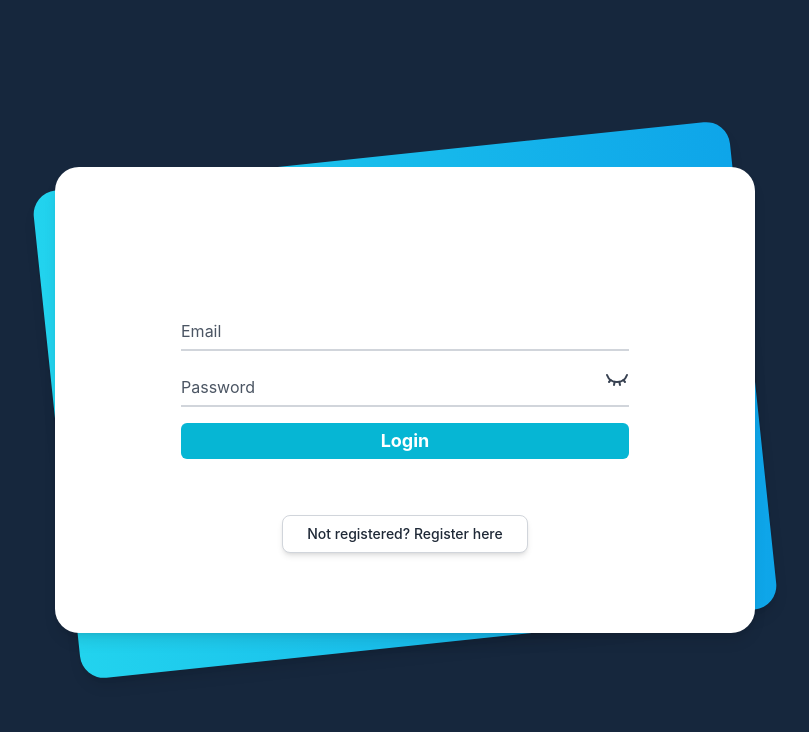
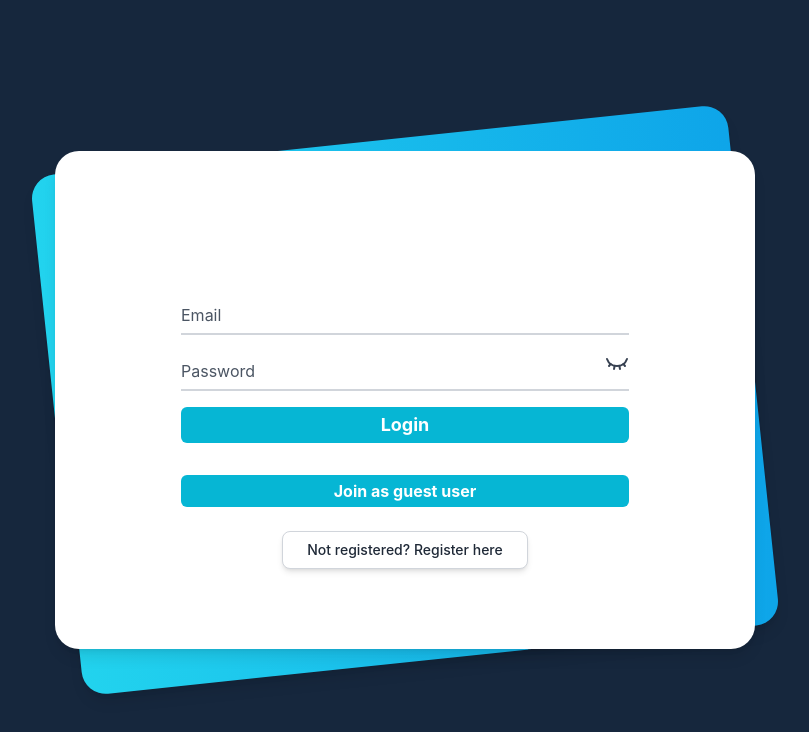
Before and after one commit to FluffyBrudy/pigeon-messanger-fronted, a React (Vite) app: page /auth/login in a window 1280 px wide. Shown: the top 732 px of the page, without its empty margins (235-1044 px from the left). Built offline with nearby package versions, Linux system fonts and the light colour scheme; no server answers.

Commit message:
Add guest user option

```diff
--- a/src/components/auth/Login.tsx
+++ b/src/components/auth/Login.tsx
@@ -39,6 +39,10 @@ const Login = () => {
   const setAuthenticated = useAuthStore((state) => state.setAuthenticated);
   const setUserData = useAuthStore((state) => state.setUserData);
   const userData = useRef<UserData | null>(null);
+  const guestUser = useRef({
+    email: "apple@gmail.com",
+    password: "Applefruit#12",
+  });
 
   const togglePasswordVisibility = () => {
     setShowPassword((state) => !state);
@@ -164,7 +168,15 @@ const Login = () => {
                 </Form>
               )}
             </Formik>
-
+            <button
+              onClick={() => handleSubmit({ ...guestUser.current })}
+              disabled={isLoading}
+              className={`${
+                isLoading ? "bg-cyan-200" : "bg-cyan-500"
+              } text-white font-bold rounded-md px-2 py-1 w-full`}
+            >
+              Join as guest user
+            </button>
             <div className="w-full flex justify-center mt-6">
               <Link
                 to={REGISTER_ROUTE}
```
